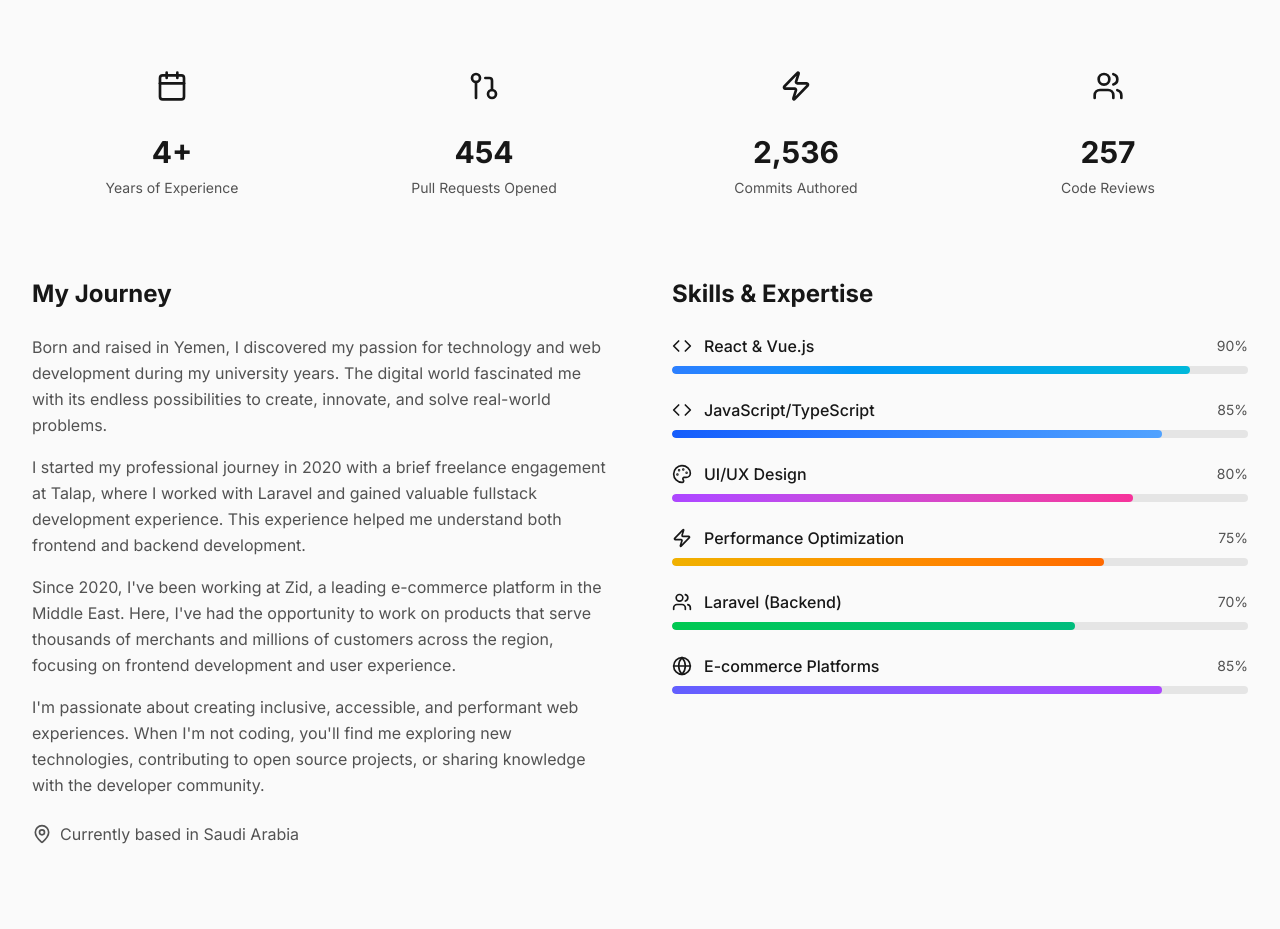
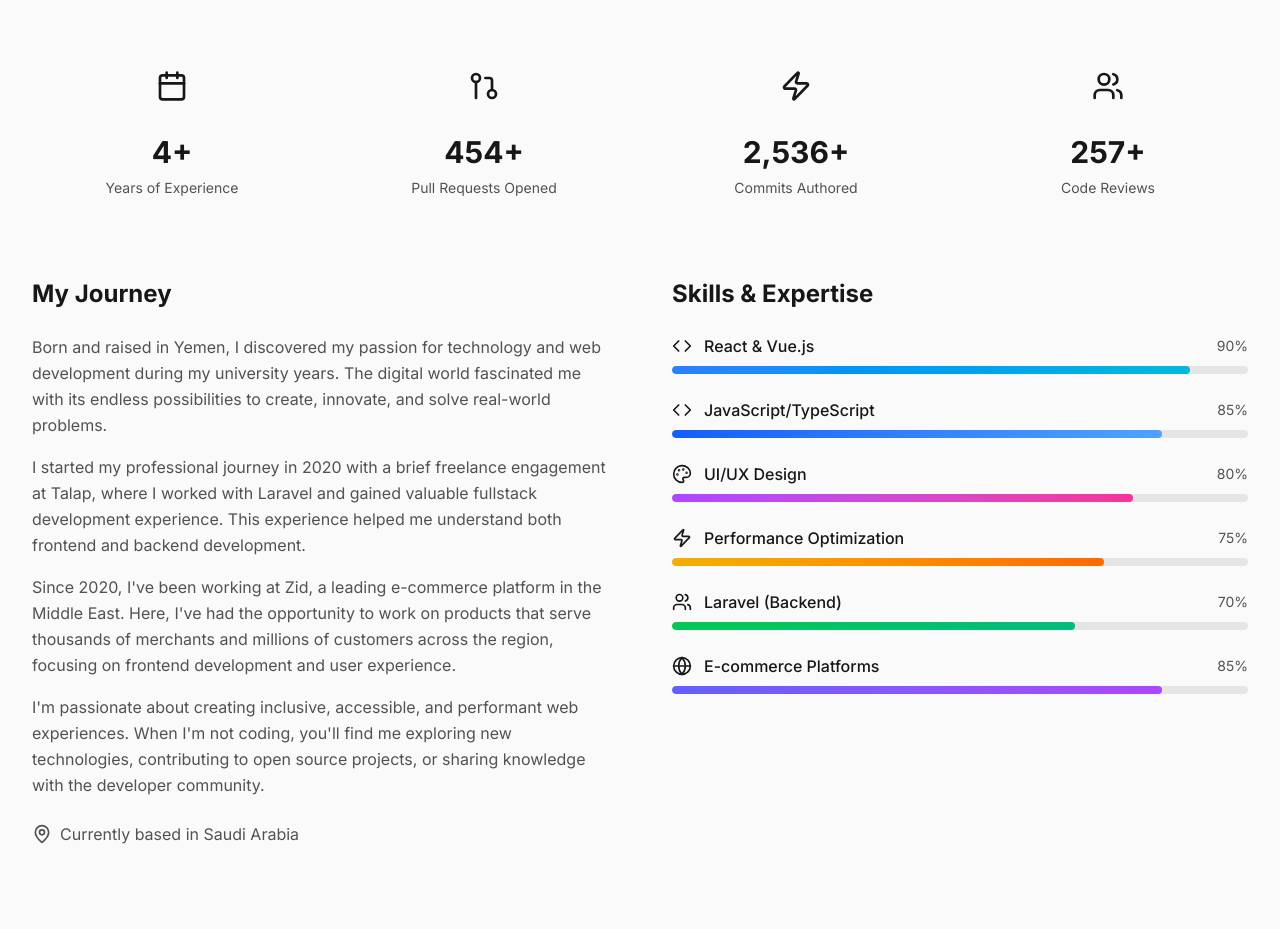
Before and after one commit to proalaa/portfolio, a Next.js app: page / in a window 1280 px wide. Shown: the part 1060-1989 px from the top of the page. Built offline with nearby package versions, Linux system fonts and the light colour scheme.

Commit message:
Refactor Next.js configuration and update About section stats - Removed unnecessary config options and updated experience metrics to reflect current achievements.

```diff
--- a/next.config.ts
+++ b/next.config.ts
@@ -3,8 +3,6 @@ import type { NextConfig } from "next";
 const nextConfig: NextConfig = {
   output: "export",
   trailingSlash: true,
-  skipTrailingSlashRedirect: true,
-  distDir: "out",
   images: {
     unoptimized: true,
   },
--- a/src/components/sections/about.tsx
+++ b/src/components/sections/about.tsx
@@ -86,9 +86,9 @@ const timeline = [
 
 const stats = [
   { label: "Years of Experience", value: "4+", icon: Calendar },
-  { label: "Pull Requests Opened", value: "454", icon: GitPullRequest },
-  { label: "Commits Authored", value: "2,536", icon: Zap },
-  { label: "Code Reviews", value: "257", icon: Users },
+  { label: "Pull Requests Opened", value: "454+", icon: GitPullRequest },
+  { label: "Commits Authored", value: "2,536+", icon: Zap },
+  { label: "Code Reviews", value: "257+", icon: Users },
 ];
 
 export function About() {
```
